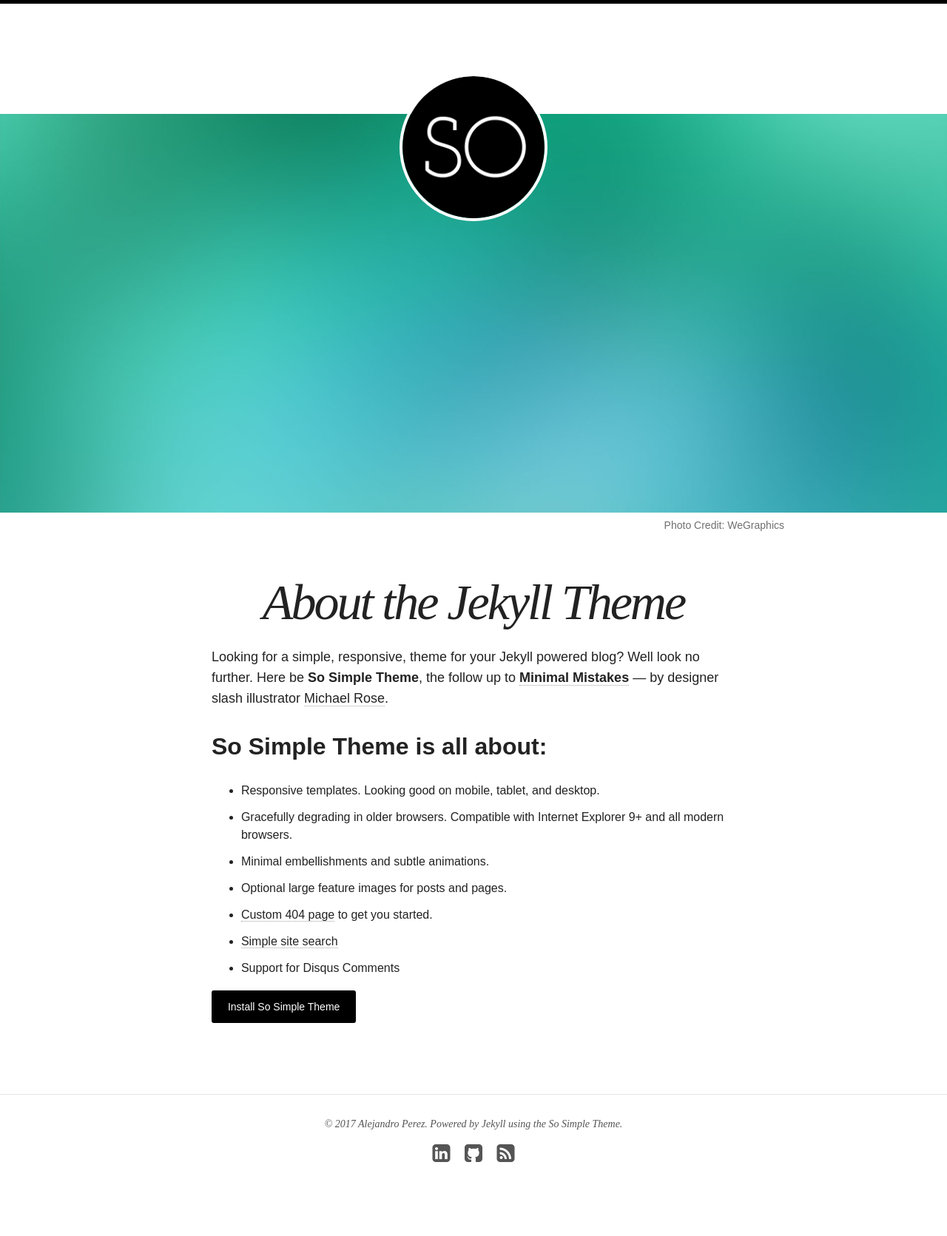
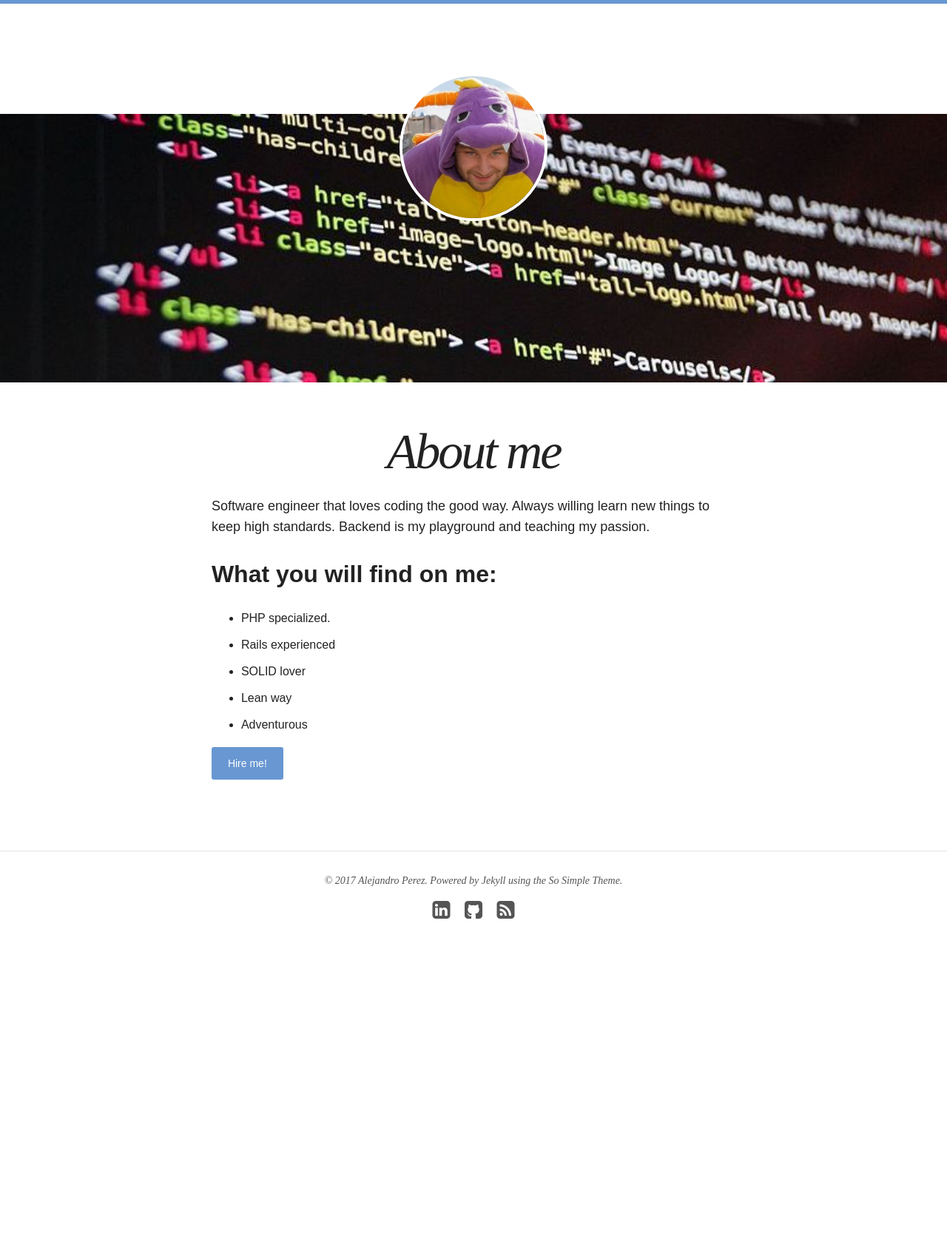
Before and after one commit to alexgt9/alexgt9.github.io, a Jekyll site: the page built from about/index.md, in a window 1280 px wide. Shown: the whole page at 74% size. Built offline with Jekyll 4.4.1, drawn with Linux system fonts in a browser that asks for light colours; nearby versions of some CDN libraries; after the commit the page ends 1342 px from its top, so only the background shows below that.

Commit message:
About and theme updated

```diff
--- a/_config.yml
+++ b/_config.yml
@@ -3,7 +3,7 @@
 title: Fear of code planet
 locale: en_US
 description: Where a dragon thinks.
-logo: site-logo.png
+logo: bio-photo.jpg
 search: true
 
 # Jekyll configuration
--- a/_sass/_base.scss
+++ b/_sass/_base.scss
@@ -29,7 +29,7 @@ body {
   font-family: $base-font;
   color: $text-color;
   background-color: $body-color;
-  border-top: 5px solid $black;
+  border-top: 5px solid $blue;
 }
 
 /*
@@ -155,7 +155,7 @@ figure {
 
       &:hover {
         @include transform(translateY(-5px));
-        @include box-shadow(0 0 10px rgba($black, .20));
+        @include box-shadow(0 0 10px rgba($blue, .20));
         opacity: 1;
       }
     }
--- a/_sass/_buttons.scss
+++ b/_sass/_buttons.scss
@@ -11,9 +11,9 @@
   margin-bottom: 20px;
   padding: 8px 20px;
   @include font-size(14);
-  background-color: $black;
+  background-color: $blue;
   color: $white;
-  border: 2px solid $black !important;
+  border: 2px solid $blue !important;
   border-radius: $border-radius;
 
   &:visited {
@@ -22,7 +22,7 @@
 
   &:hover {
     background-color: $white;
-    color: $black;
+    color: $blue;
   }
 }
 
--- a/_sass/_navigation.scss
+++ b/_sass/_navigation.scss
@@ -12,7 +12,7 @@
     vertical-align: top;
     margin: 0 0 50px;
     padding: 4px 20px;
-    background-color: $black;
+    background-color: $blue;
 
     @include media($medium) {
       width: auto;
--- a/_sass/_variables.scss
+++ b/_sass/_variables.scss
@@ -26,6 +26,7 @@ $comp-color               : adjust-hue($base-color, 180);
 $border-color             : #ddd;
 $white                    : #fff;
 $black                    : #000;
+$blue					  : #6897d2;
 $accent-color             : $black;
 $link-color               : #222;
 
--- a/about/index.md
+++ b/about/index.md
@@ -1,26 +1,21 @@
 ---
 layout: page
-title: About the Jekyll Theme
-excerpt: "So Simple is a responsive Jekyll theme for your words and images."
+title: About me
+excerpt: "Dragon Software Engineer."
 modified: 2014-08-08T19:44:38.564948-04:00
 image:
-  feature: so-simple-sample-image-1.jpg
-  credit: WeGraphics
-  creditlink: http://wegraphics.net/downloads/free-ultimate-blurred-background-pack/
+  feature: code-image.jpg
 ---
 
-Looking for a simple, responsive, theme for your Jekyll powered blog? Well look no further. Here be **So Simple Theme**, the follow up to [**Minimal Mistakes**](http://mmistakes.github.io/minimal-mistakes) --- by designer slash illustrator [Michael Rose](http://mademistakes.com).
+Software engineer that loves coding the good way. Always willing learn new things to keep high standards. Backend
+is my playground and teaching my passion.
 
-## So Simple Theme is all about:
+## What you will find on me:
 
-* Responsive templates. Looking good on mobile, tablet, and desktop.
-* Gracefully degrading in older browsers. Compatible with Internet Explorer 9+ and all modern browsers.
-* Minimal embellishments and subtle animations.
-* Optional large feature images for posts and pages.
-* [Custom 404 page]({{ site.url }}/404.html) to get you started.
-* [Simple site search](https://github.com/christian-fei/Simple-Jekyll-Search)
-* Support for Disqus Comments
+* PHP specialized.
+* Rails experienced
+* SOLID lover
+* Lean way
+* Adventurous
 
-<a markdown="0" href="{{ site.url }}/theme-setup" class="btn">Install So Simple Theme</a>
-
-[^1]: Example: *domain.com/category-name/post-title*
+<a markdown="0" href="https://linkedin.com/in/{{ site.owner.linkedin }}" class="btn">Hire me!</a>
```
Also changed, not shown: theme-setup/index.md (deleted, +0 -326 lines), images/code-image.jpg (added).
